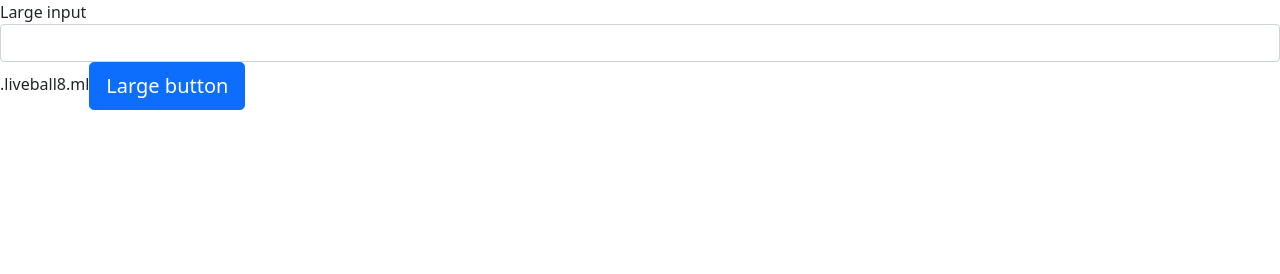
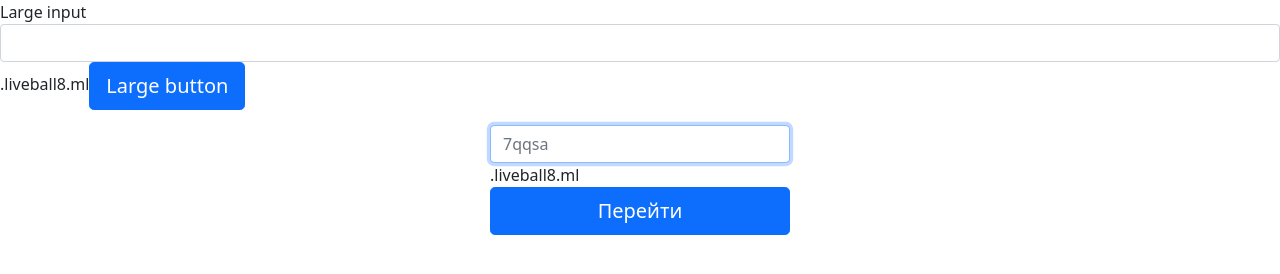
Before and after one commit to lb-tv/redirect, a plain HTML site: page index.html in a window 1280 px wide. Drawn offline with nearby package versions, Linux system fonts and the light colour scheme.

Commit message:
Update index.html

```diff
--- a/index.html
+++ b/index.html
@@ -4,12 +4,28 @@
     <meta charset="UTF-8">
     <meta name="viewport" content="width=device-width, initial-scale=1.0">
     <title>Redirect</title>
-    <link rel="stylesheet" href="https://stackpath.bootstrapcdn.com/bootstrap/5.0.0-alpha1/css/bootstrap.min.css" crossorigin="anonymous">
+    <link rel="stylesheet" href="https://stackpath.bootstrapcdn.com/bootstrap/5.0.0-alpha1/css/bootstrap.min.css"
+        crossorigin="anonymous">
+    <style>
+        .form-signin {
+            width: 100%;
+            max-width: 330px;
+            padding: 15px;
+            margin: auto;
+        }
+    </style>
 </head>
+
 <body>
     <div class="form-group">
         <label for="inputlg">Large input</label>
-        <input class="form-control input-lg" id="inputlg" type="text">.liveball8.ml<button type="button" class="btn btn-primary btn-lg">Large button</button>
+        <input class="form-control input-lg" id="inputlg" type="text">.liveball8.ml<button type="button"
+            class="btn btn-primary btn-lg">Large button</button>
     </div>
+    <form class="form-signin">
+        <input type="text" class="form-control input-lg" placeholder="7qqsa" required="" autofocus="">.liveball8.ml
+        <button class="btn btn-lg btn-primary btn-block" type="submit">Перейти</button>
+    </form>
 </body>
+
 </html>
```
